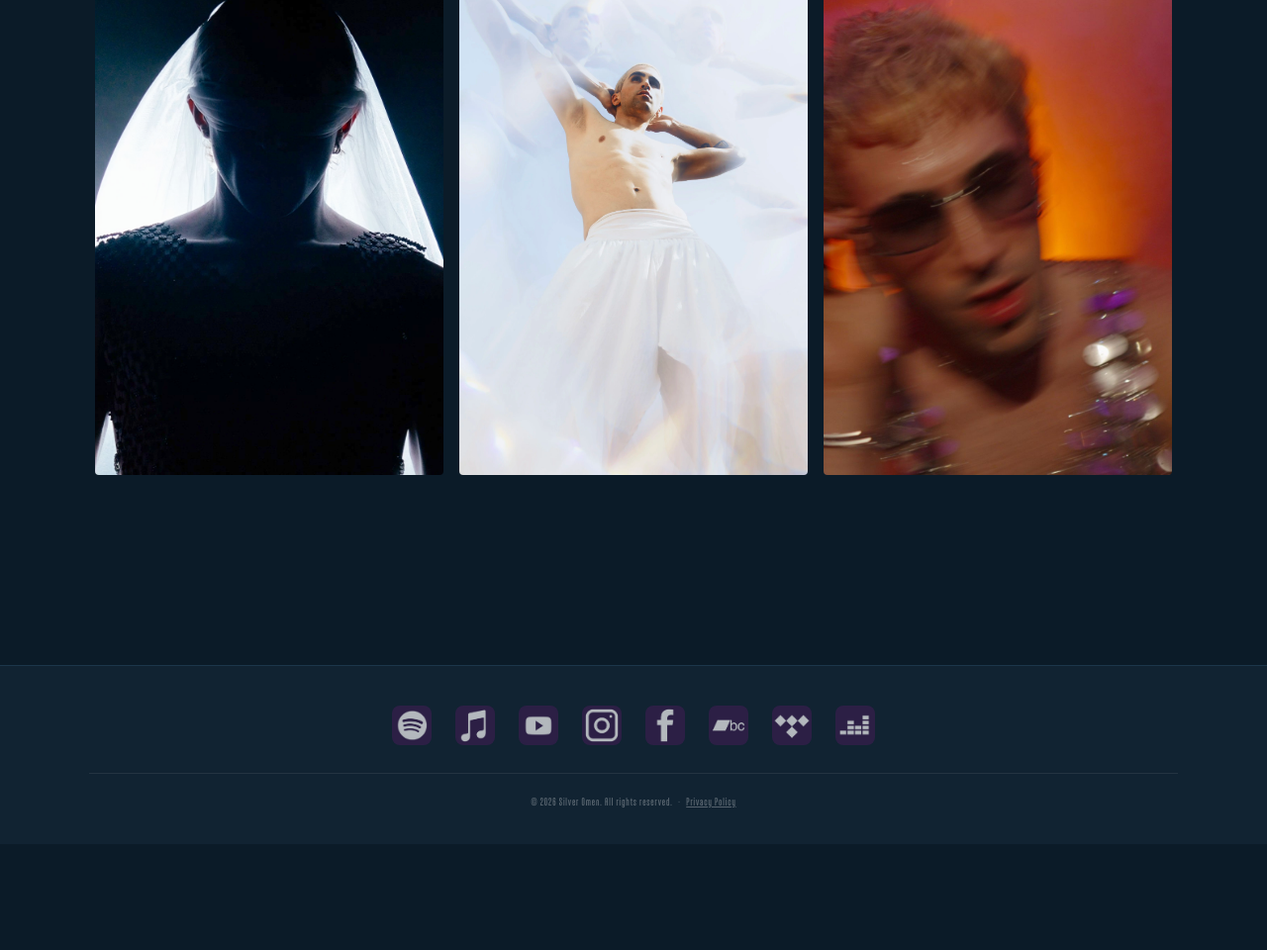
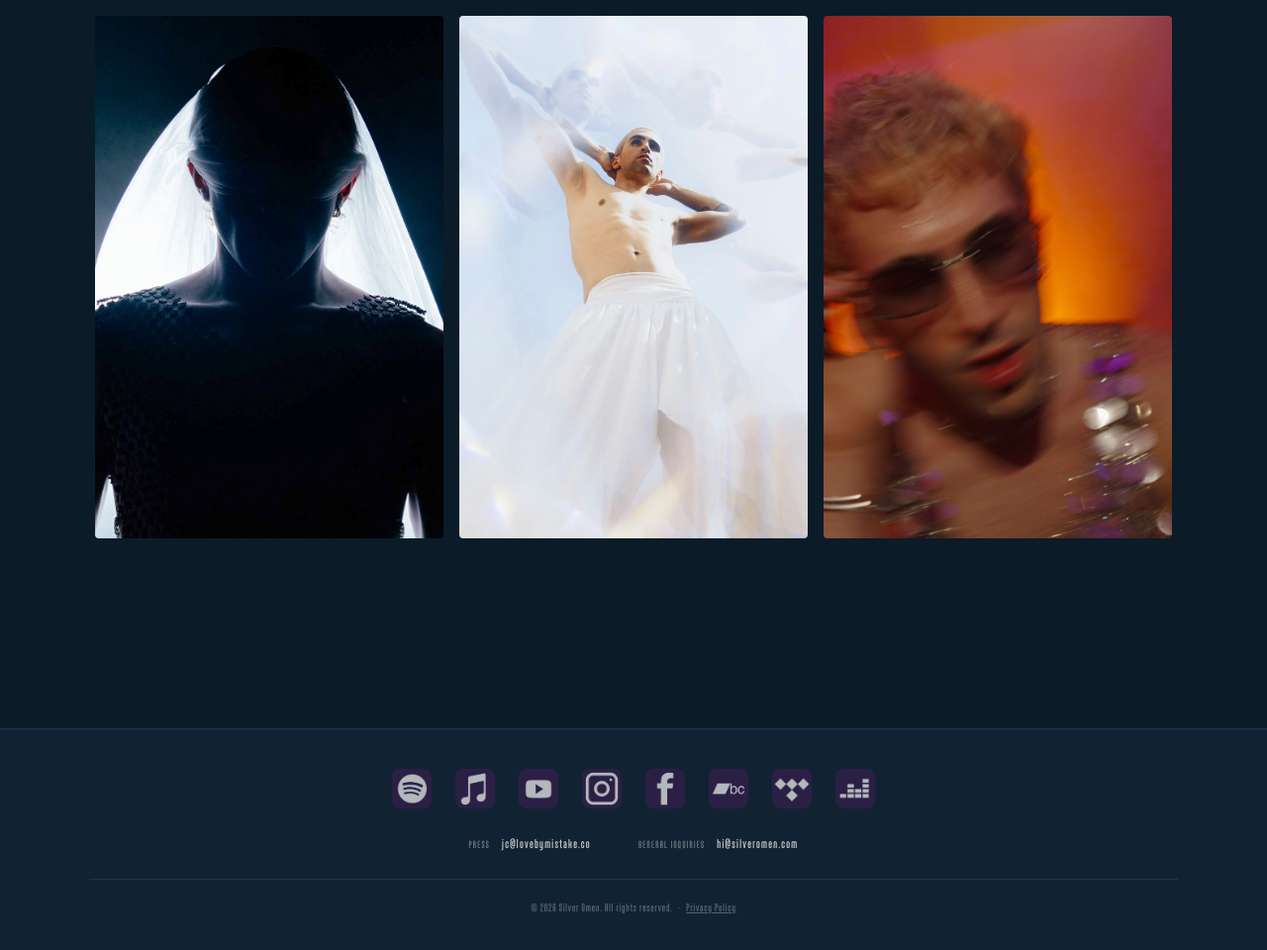
Before and after one commit to LasAguas/SilverOmen, a website: page about.html in a window 1280 px wide. Shown: the part 2164-3124 px from the top of the page at 99% size. Before the commit the page ends 3017 px from the top, so only its background shows below. Drawn offline with Linux system fonts and the light colour scheme; no server answers.

Commit message:
Website update

```diff
--- a/about.html
+++ b/about.html
@@ -34,6 +34,7 @@
     Header.render('#root', '');
 
     var pressLinks = [
+      { name: 'C-Heads Magazine', href: 'https://www.c-heads.com/2026/10/16/premiere-beyond-the-dancefloor-silver-omen-on-life-freedom-and-letting-go/' },
       { name: 'Earmilk', href: 'https://earmilk.com/2026/06/26/silver-omen-tries-to-keep-the-party-scene-going-with-club-soldier/' },
       { name: 'Laurelanne Media', href: 'https://laurelanne.media/silver-omen-tells-his-coming-out-story-with-grace-on-rainbow-catharsis' },
       { name: 'Pop Passion Blog', href: 'https://www.poppassionblog.com/post/ep-review-rainbow-catharsis-silver-omen' },
--- a/assets/css/styles.css
+++ b/assets/css/styles.css
@@ -442,6 +442,39 @@ img {
   object-fit: contain;
 }
 
+.footer-contacts {
+  display: flex;
+  justify-content: center;
+  flex-wrap: wrap;
+  gap: 0.75rem 3rem;
+  margin-bottom: 1.75rem;
+}
+
+.footer-contact {
+  display: flex;
+  align-items: baseline;
+  gap: 0.75rem;
+  font-family: 'Brans', sans-serif;
+  letter-spacing: 0.08em;
+  text-decoration: none;
+}
+
+.footer-contact-label {
+  font-size: 0.65rem;
+  text-transform: uppercase;
+  color: rgba(248, 248, 248, 0.4);
+}
+
+.footer-contact-email {
+  font-size: 0.8rem;
+  color: rgba(248, 248, 248, 0.75);
+  transition: color 0.3s ease;
+}
+
+.footer-contact:hover .footer-contact-email {
+  color: #F8F8F8;
+}
+
 .footer-bottom {
   padding-top: 1.25rem;
   border-top: 1px solid rgba(248, 248, 248, 0.08);
--- a/assets/js/footer.js
+++ b/assets/js/footer.js
@@ -13,6 +13,22 @@ var Footer = (function () {
     { name: 'Tidal', img: 'Tidal Logo.png', href: 'https://tidal.com/track/528763304/u' },
     { name: 'Deezer', img: 'Deezer Logo.png', href: 'https://www.deezer.com/en/artist/319371991' }
   ];
+
+  var contactLinks = [
+    { label: 'Press', email: 'jc@lovebymistake.co' },
+    { label: 'General Inquiries', email: 'hi@silveromen.com' }
+  ];
+
+  function buildContacts() {
+    return contactLinks.map(function (c) {
+      return (
+        '<a href="mailto:' + c.email + '" class="footer-contact">' +
+          '<span class="footer-contact-label">' + c.label + '</span>' +
+          '<span class="footer-contact-email">' + c.email + '</span>' +
+        '</a>'
+      );
+    }).join('');
+  }
 
   function buildSocialIcons(base) {
     return socialLinks.map(function (s) {
@@ -32,6 +48,9 @@ var Footer = (function () {
           '<div class="footer-socials">' +
             buildSocialIcons(base) +
           '</div>' +
+          '<div class="footer-contacts">' +
+            buildContacts() +
+          '</div>' +
           '<div class="footer-bottom">' +
             '<span class="footer-copy">&copy; ' + new Date().getFullYear() + ' Silver Omen. All rights reserved. &nbsp;&middot;&nbsp; <a href="' + base + 'privacy" style="text-decoration:underline">Privacy Policy</a></span>' +
           '</div>' +
```
